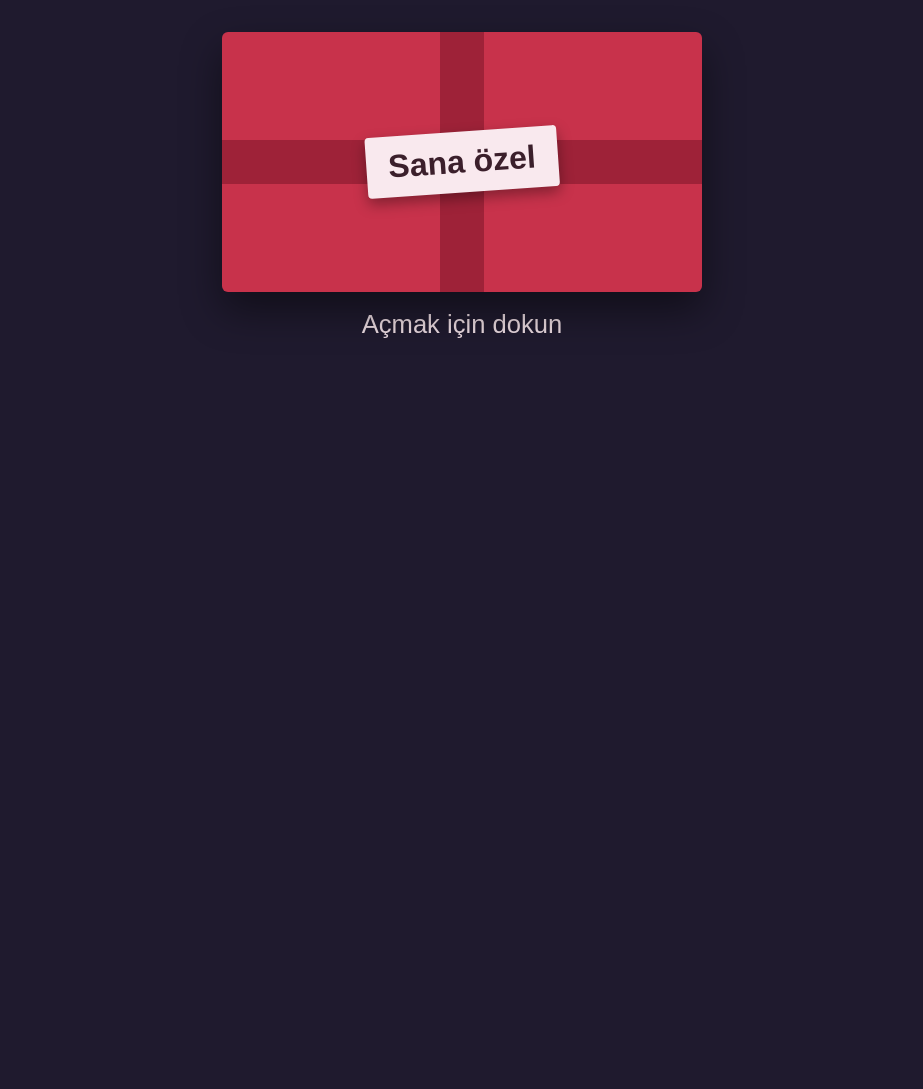
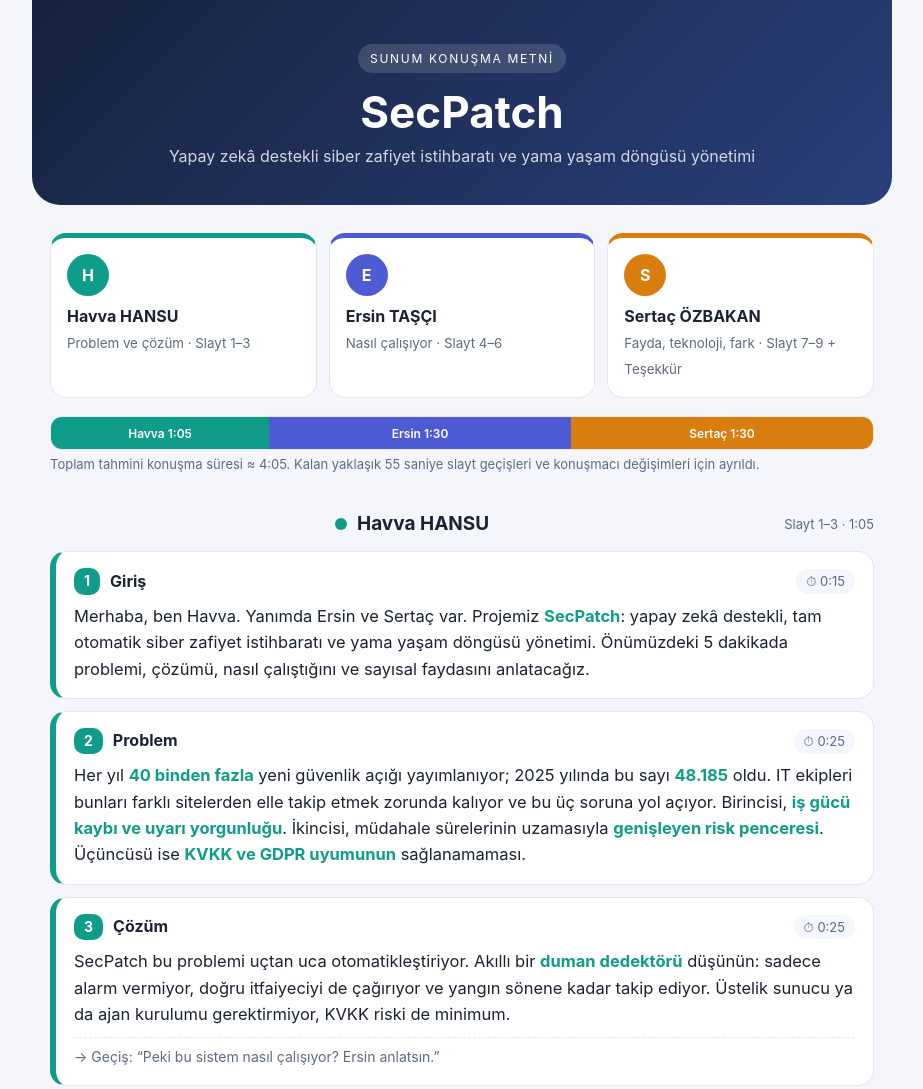
Before and after one commit to Sertac14/gift, a plain HTML site: page index.html in a window 1280 px wide. Shown: the top 1089 px of the page, without its empty margins (178-1101 px from the left). Before the commit the page ends 800 px from the top, so only its background shows below. Drawn offline with Linux system fonts and the light colour scheme.

Commit message:
Update index.html

```diff
--- a/index.html
+++ b/index.html
@@ -2,137 +2,91 @@
 <html lang="tr">
 <head>
 <meta charset="utf-8">
-<meta name="viewport" content="width=device-width, initial-scale=1">
-<meta name="robots" content="noindex, nofollow">
-<title>Senin için bir not</title>
-<link rel="preconnect" href="https://fonts.googleapis.com">
-<link rel="preconnect" href="https://fonts.gstatic.com" crossorigin>
-<link href="https://fonts.googleapis.com/css2?family=Caveat:wght@500;700&family=Fraunces:opsz,wght@9..144,600&display=swap" rel="stylesheet">
+<meta name="viewport" content="width=device-width, initial-scale=1, viewport-fit=cover">
+<title>SecPatch – Sunum Konuşma Metni</title>
 <style>
-  :root {
-    --night: #1f1a2e;
-    --paper: #f9e9ee;
-    --ink: #3b1f2b;
-    --ribbon: #c8324b;
-    --ribbon-dark: #9e2238;
-  }
-  * { box-sizing: border-box; }
-  html, body { margin: 0; min-height: 100%; }
-  body {
-    background: var(--night);
-    color: var(--ink);
-    font-family: "Caveat", cursive;
-    display: flex;
-    justify-content: center;
-    padding: 32px 18px 56px;
-  }
-  main { width: 100%; max-width: 480px; }
-
-  /* Kapalı hediye */
-  .gift {
-    display: block;
-    width: 100%;
-    border: 0;
-    padding: 0;
-    background: none;
-    cursor: pointer;
-    text-align: center;
-    color: #fff;
-  }
-  .box {
-    position: relative;
-    height: 260px;
-    border-radius: 6px;
-    background: var(--ribbon);
-    overflow: hidden;
-    box-shadow: 0 18px 40px rgba(0,0,0,.45);
-  }
-  .box::before, .box::after { content: ""; position: absolute; background: var(--ribbon-dark); }
-  .box::before { left: 50%; top: 0; bottom: 0; width: 44px; transform: translateX(-50%); }
-  .box::after  { top: 50%; left: 0; right: 0; height: 44px; transform: translateY(-50%); }
-  .tag {
-    position: absolute; z-index: 2; left: 50%; top: 50%;
-    transform: translate(-50%, -50%) rotate(-4deg);
-    background: var(--paper); color: var(--ink);
-    padding: 12px 22px; border-radius: 4px;
-    font-size: 2rem; font-weight: 700;
-    box-shadow: 0 6px 14px rgba(0,0,0,.35);
-  }
-  .hint { margin-top: 18px; font-size: 1.6rem; color: #e9d9df; }
-  .gift:focus-visible { outline: 3px solid #fff; outline-offset: 6px; }
-
-  /* Açılan not */
-  .note {
-    display: none;
-    background: var(--paper);
-    border-radius: 6px;
-    padding: 34px 28px 30px;
-    box-shadow: 0 18px 40px rgba(0,0,0,.45);
-    transform-origin: top center;
-  }
-  .opened .gift { display: none; }
-  .opened .note { display: block; animation: unfold .7s ease-out both; }
-  @keyframes unfold {
-    from { transform: perspective(900px) rotateX(-70deg); opacity: 0; }
-    to   { transform: perspective(900px) rotateX(0); opacity: 1; }
-  }
-  h1 {
-    font-family: "Fraunces", serif;
-    font-size: 1.9rem; line-height: 1.2;
-    margin: 0 0 18px;
-  }
-  .note p { font-size: 1.7rem; line-height: 1.35; margin: 0 0 14px; }
-  .label { font-weight: 700; color: var(--ribbon-dark); }
-  .gift-name {
-    font-family: "Fraunces", serif; font-size: 1.5rem;
-    border-left: 4px solid var(--ribbon);
-    padding: 4px 0 4px 14px; margin: 18px 0;
-  }
-  .note img { width: 100%; border-radius: 4px; margin: 6px 0 16px; display: block; }
-  .sign { text-align: right; font-size: 2rem; font-weight: 700; margin-top: 22px; }
-
-  @media (prefers-reduced-motion: reduce) { .opened .note { animation: none; } }
+:root{--bg:#f4f6fb;--card:#fff;--ink:#1b2333;--mute:#5d6b82;--line:#e3e8f0;--c0:#0f9d8a;--c1:#4f5bd5;--c2:#d97d0f;--hero1:#16233f;--hero2:#2a3f7a;
+box-sizing:border-box;padding-top:env(safe-area-inset-top,0px);padding-bottom:env(safe-area-inset-bottom,0px);color-scheme:light dark}
+@media (prefers-color-scheme:dark){:root:not([data-theme="light"]){--bg:#0e131c;--card:#171e2b;--ink:#e8edf5;--mute:#9aa8bf;--line:#263043;--c0:#2ec4ae;--c1:#8a94ff;--c2:#f2a93b;--hero1:#0b1220;--hero2:#1d2c55}}
+:root[data-theme="dark"]{--bg:#0e131c;--card:#171e2b;--ink:#e8edf5;--mute:#9aa8bf;--line:#263043;--c0:#2ec4ae;--c1:#8a94ff;--c2:#f2a93b;--hero1:#0b1220;--hero2:#1d2c55}
+html{scroll-padding-top:env(safe-area-inset-top,0px)}
+*{box-sizing:border-box}
+body{margin:0;background:var(--bg);color:var(--ink);font-family:"Inter",system-ui,-apple-system,"Segoe UI",Roboto,sans-serif;line-height:1.6}
+.wrap{max-width:860px;margin:0 auto;padding:0 18px 48px}
+.hero{background:linear-gradient(135deg,var(--hero1),var(--hero2));color:#fff;border-radius:0 0 28px 28px;padding:44px 24px 36px;margin:0 -18px 28px;text-align:center}
+.hero .tag{display:inline-block;font-size:12px;letter-spacing:.14em;text-transform:uppercase;background:rgba(255,255,255,.14);padding:5px 12px;border-radius:99px}
+.hero h1{margin:14px 0 6px;font-size:clamp(28px,6vw,44px);line-height:1.15}
+.hero p{margin:0;opacity:.8}
+.team{display:grid;grid-template-columns:repeat(auto-fit,minmax(200px,1fr));gap:12px;margin-bottom:18px}
+.person{background:var(--card);border:1px solid var(--line);border-radius:16px;padding:16px;border-top:5px solid var(--c)}
+.person .av{width:42px;height:42px;border-radius:50%;background:var(--c);color:#fff;display:grid;place-items:center;font-weight:700;margin-bottom:8px}
+.person b{display:block}
+.person small{color:var(--mute)}
+.bar{display:flex;height:34px;border-radius:12px;overflow:hidden;margin:6px 0 4px;border:1px solid var(--line)}
+.bar div{display:grid;place-items:center;color:#fff;font-size:12px;font-weight:600;background:var(--c)}
+.barnote{color:var(--mute);font-size:13px;margin:0 0 28px}
+.grp{display:flex;align-items:center;gap:10px;margin:34px 0 12px}
+.grp .dot{width:12px;height:12px;border-radius:50%;background:var(--c)}
+.grp h2{margin:0;font-size:19px}
+.grp span{margin-left:auto;color:var(--mute);font-size:13px}
+.slide{background:var(--card);border:1px solid var(--line);border-left:6px solid var(--c);border-radius:16px;padding:16px 18px;margin-bottom:12px;break-inside:avoid}
+.top{display:flex;align-items:center;gap:10px;flex-wrap:wrap;margin-bottom:8px}
+.num{background:var(--c);color:#fff;font-weight:700;border-radius:10px;padding:2px 10px;font-size:14px}
+.top h3{margin:0;font-size:16px}
+.time{margin-left:auto;font-size:13px;color:var(--mute);background:var(--bg);border-radius:99px;padding:2px 10px}
+.slide p{margin:0;font-size:16.5px}
+.slide b{color:var(--c)}
+.cue{margin-top:10px!important;font-size:14px!important;color:var(--mute);border-top:1px dashed var(--line);padding-top:8px}
+.notes{background:var(--card);border:1px solid var(--line);border-radius:16px;padding:16px 20px;margin-top:30px;color:var(--mute);font-size:14px}
+.notes h3{margin:0 0 6px;color:var(--ink);font-size:15px}
+.notes ul{margin:0;padding-left:18px}
+@media print{body{background:#fff}.hero{border-radius:0}}
 </style>
 </head>
 <body>
-<main id="app">
-
-  <button class="gift" id="open" aria-label="Hediyeyi aç">
-    <div class="box"><div class="tag">Sana özel</div></div>
-    <div class="hint">Açmak için dokun</div>
-  </button>
-
-  <article class="note">
-    <!-- 1) İSMİ DEĞİŞTİR -->
-    <h1>Sevgili [İSİM],</h1>
-
-    <p>Bu hediyeyi seçerken aklımdan tek bir şey geçti: seni gülümsetmek.</p>
-
-    <!-- 2) HEDİYENİN ADINI YAZ -->
-    <div class="gift-name"><span class="label">Hediyen:</span> [HEDİYENİN ADI]</div>
-
-    <!-- 3) NEDEN SEÇTİĞİNİ YAZ -->
-    <p><span class="label">Neden bunu seçtim?</span> [Kısa ve içten bir sebep yaz.]</p>
-
-    <!-- 4) İSTERSEN FOTOĞRAF EKLE: dosyayı index.html ile aynı klasöre koy, adı foto.jpg olsun.
-         Kullanmayacaksan aşağıdaki satırı tamamen sil. -->
-    <img src="foto.jpg" alt="Birlikte çektiğimiz fotoğraf" onerror="this.remove()">
-
-    <!-- 5) KÜÇÜK NOT -->
-    <p>[Bir anı, bir espri ya da bir dilek.]</p>
-
-    <p>İyi ki varsın.</p>
-
-    <!-- 6) KENDİ ADINI YAZ -->
-    <div class="sign">[SENİN ADIN]</div>
-  </article>
-
-</main>
+<div class="wrap">
+<header class="hero">
+<span class="tag">Sunum Konuşma Metni</span>
+<h1>SecPatch</h1>
+<p>Yapay zekâ destekli siber zafiyet istihbaratı ve yama yaşam döngüsü yönetimi</p>
+</header>
+<section class="team" id="team"></section>
+<div class="bar" id="bar"></div>
+<p class="barnote">Toplam tahmini konuşma süresi ≈ 4:05. Kalan yaklaşık 55 saniye slayt geçişleri ve konuşmacı değişimleri için ayrıldı.</p>
+<main id="main"></main>
+<section class="notes">
+<h3>Notlar</h3>
+<ul>
+<li>Metinler notlarınıza sadık kalındı; yalnızca konuşma akışına uyarlandı, geçiş cümleleri eklendi.</li>
+<li>Slayt 3’teki notunuz yarım görünüyordu; “sunucu ya da ajan kurulumu gerektirmez” ifadesi SecPatch için yazıldı.</li>
+<li>Süreler dakikada yaklaşık 130–140 kelimelik sakin bir tempoya göre hesaplandı. Prova sırasında süre tutmanızı öneririm.</li>
+</ul>
+</section>
+</div>
 <script>
-  document.getElementById("open").addEventListener("click", function () {
-    document.getElementById("app").classList.add("opened");
-    window.scrollTo(0, 0);
-  });
+var P=[{n:"Havva HANSU",i:"H",r:"Problem ve çözüm",s:"Slayt 1–3",t:"1:05",w:65},
+{n:"Ersin TAŞÇI",i:"E",r:"Nasıl çalışıyor",s:"Slayt 4–6",t:"1:30",w:90},
+{n:"Sertaç ÖZBAKAN",i:"S",r:"Fayda, teknoloji, fark",s:"Slayt 7–9 + Teşekkür",t:"1:30",w:90}];
+var S=[
+{p:0,n:"1",h:"Giriş",t:"0:15",x:"Merhaba, ben Havva. Yanımda Ersin ve Sertaç var. Projemiz <b>SecPatch</b>: yapay zekâ destekli, tam otomatik siber zafiyet istihbaratı ve yama yaşam döngüsü yönetimi. Önümüzdeki 5 dakikada problemi, çözümü, nasıl çalıştığını ve sayısal faydasını anlatacağız."},
+{p:0,n:"2",h:"Problem",t:"0:25",x:"Her yıl <b>40 binden fazla</b> yeni güvenlik açığı yayımlanıyor; 2025 yılında bu sayı <b>48.185</b> oldu. IT ekipleri bunları farklı sitelerden elle takip etmek zorunda kalıyor ve bu üç soruna yol açıyor. Birincisi, <b>iş gücü kaybı ve uyarı yorgunluğu</b>. İkincisi, müdahale sürelerinin uzamasıyla <b>genişleyen risk penceresi</b>. Üçüncüsü ise <b>KVKK ve GDPR uyumunun</b> sağlanamaması."},
+{p:0,n:"3",h:"Çözüm",t:"0:25",x:"SecPatch bu problemi uçtan uca otomatikleştiriyor. Akıllı bir <b>duman dedektörü</b> düşünün: sadece alarm vermiyor, doğru itfaiyeciyi de çağırıyor ve yangın sönene kadar takip ediyor. Üstelik sunucu ya da ajan kurulumu gerektirmiyor, KVKK riski de minimum.",c:"→ Geçiş: “Peki bu sistem nasıl çalışıyor? Ersin anlatsın.”"},
+{p:1,n:"4",h:"Sistem Nasıl Çalışıyor?",t:"0:35",x:"Teşekkürler Havva. Sistem <b>üç aşamada</b> çalışıyor. Birinci adım, <b>topla</b>: NVD ve aktif zafiyet listesi CISA KEV olmak üzere iki kaynaktan saatlik otomatik tarama yapılıyor. İkinci adım, <b>analiz et</b>: yapay zekâ Türkçe özet, kritiklik ve yama önerisi üretiyor; halüsinasyonu engellemek için gerçekler hep kaynaktan alınıyor. Üçüncü adım, <b>dağıt ve izle</b>: zafiyet doğru uzmana atanıyor, e-posta, Monday ve Google Sheets olmak üzere üç kanala yazılıyor, SLA ve kapanış takip ediliyor."},
+{p:1,n:"5",h:"Özellikler",t:"0:25",x:"Özellikler iki başlıkta toplanıyor. Soldaki <b>akıllı istihbarat</b>: çok kaynaklı tarama, yapay zekâ analizi, aktif zafiyet rozeti, skorlama ve envanter eşleştirme. Sağdaki <b>tam otomatik yaşam döngüsü</b>: saatlik tarama, tekilleştirme sayesinde sıfır gürültü, otomatik atama, SLA ve durum bildirimleri. Yani insan müdahalesi gerekmiyor."},
+{p:1,n:"6",h:"Yaşam Döngüsü",t:"0:30",x:"Projenin adındaki <b>yaşam döngüsü</b> kısmı burada devreye giriyor. Her görev açıldığında kritikliğe göre bir <b>SLA</b>, yani son çözüm tarihi atanıyor. Süre aşılırsa yönetici otomatik uyarılıyor. Uzman görevi üstlenince “çalışmaya başlandı”, çözünce “çözüldü” maili gönderiliyor. Böylece “açtık da ne oldu?” sorusu ortadan kalkıyor.",c:"→ Geçiş: “Şimdi sayılara, Sertaç’a geçiyorum.”"},
+{p:2,n:"7",h:"Sayısal Fayda",t:"0:30",x:"Teşekkürler Ersin. Manuel tarama ve tasnif, bir analiste günde yaklaşık <b>iki saate</b> mal olur; biz bunu <b>sıfıra</b> indiriyoruz. Yeni bir kritik açık, günler yerine <b>en geç bir saat</b> içinde yakalanıyor. Sistemimiz şu ana kadar <b>100’den fazla</b> gerçek CVE kaydını işleyip sorumlularına atadı. Bunlar canlı veriler, iddiamızın kanıtı."},
+{p:2,n:"8",h:"Teknoloji",t:"0:25",x:"Teknoloji tarafında tamamen hazır bulut servisleri kullandık: otomasyon için <b>n8n</b>, veri için <b>NVD ve CISA KEV</b>, yapay zekâ için OpenAI uyumlu <b>RuneLab</b>, görev yönetimi için <b>Monday</b>, ölçüm için <b>Google Sheets</b>, bildirim için e-posta. Hiçbiri sunucu kurulumu gerektirmiyor; dolayısıyla maliyet ve güvenlik riski düşük."},
+{p:2,n:"9",h:"Bizi Farklı Kılan",t:"0:30",x:"Bizi farklı kılan şu: çoğu araç sadece CVE listeler. SecPatch ise “bu açık aktif istismar ediliyor mu, benim varlığımı etkiliyor mu, SLA’sı ne?” diye <b>önceliklendirir</b>; sorumlusuna atar ve <b>kapanana kadar izler</b>. Mimari genişlemeye açık: yeni bir kaynak eklemek birkaç satır."},
+{p:2,n:"★",h:"Teşekkür Slaydı",t:"0:05",x:"Teşekkürler, sorularınızı almaktan memnuniyet duyarız."}
+];
+var K=["var(--c0)","var(--c1)","var(--c2)"],team=document.getElementById("team"),bar=document.getElementById("bar"),main=document.getElementById("main");
+P.forEach(function(p,i){
+team.insertAdjacentHTML("beforeend",'<div class="person" style="--c:'+K[i]+'"><div class="av">'+p.i+'</div><b>'+p.n+'</b><small>'+p.r+' · '+p.s+'</small></div>');
+bar.insertAdjacentHTML("beforeend",'<div style="--c:'+K[i]+';flex:'+p.w+'">'+p.n.split(" ")[0]+' '+p.t+'</div>');
+var h='<div class="grp" style="--c:'+K[i]+'"><span class="dot"></span><h2>'+p.n+'</h2><span>'+p.s+' · '+p.t+'</span></div>';
+S.filter(function(s){return s.p===i}).forEach(function(s){
+h+='<article class="slide" style="--c:'+K[i]+'"><div class="top"><span class="num">'+s.n+'</span><h3>'+s.h+'</h3><span class="time">⏱ '+s.t+'</span></div><p>'+s.x+'</p>'+(s.c?'<p class="cue">'+s.c+'</p>':'')+'</article>';});
+main.insertAdjacentHTML("beforeend",h);});
 </script>
 </body>
 </html>
```
